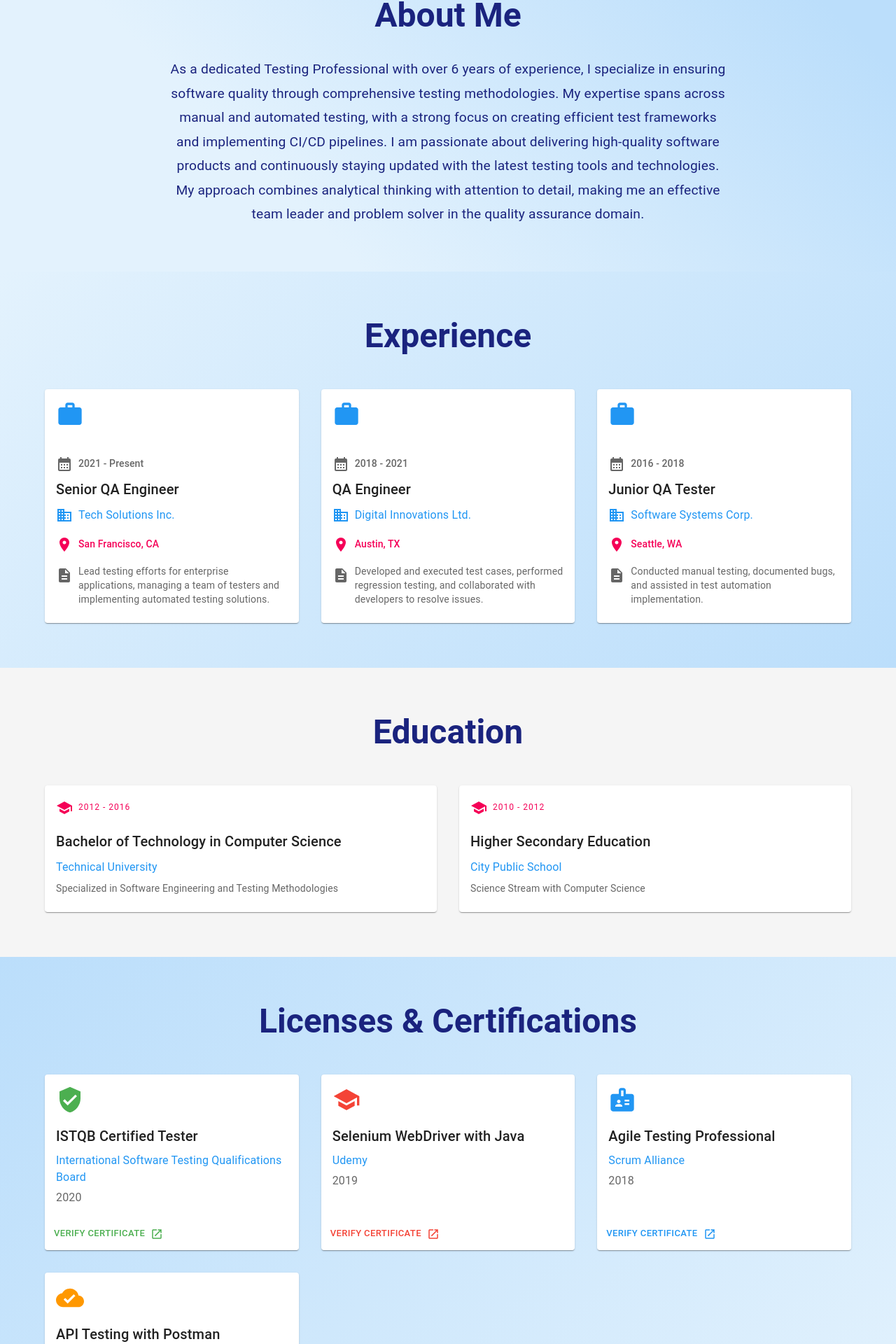
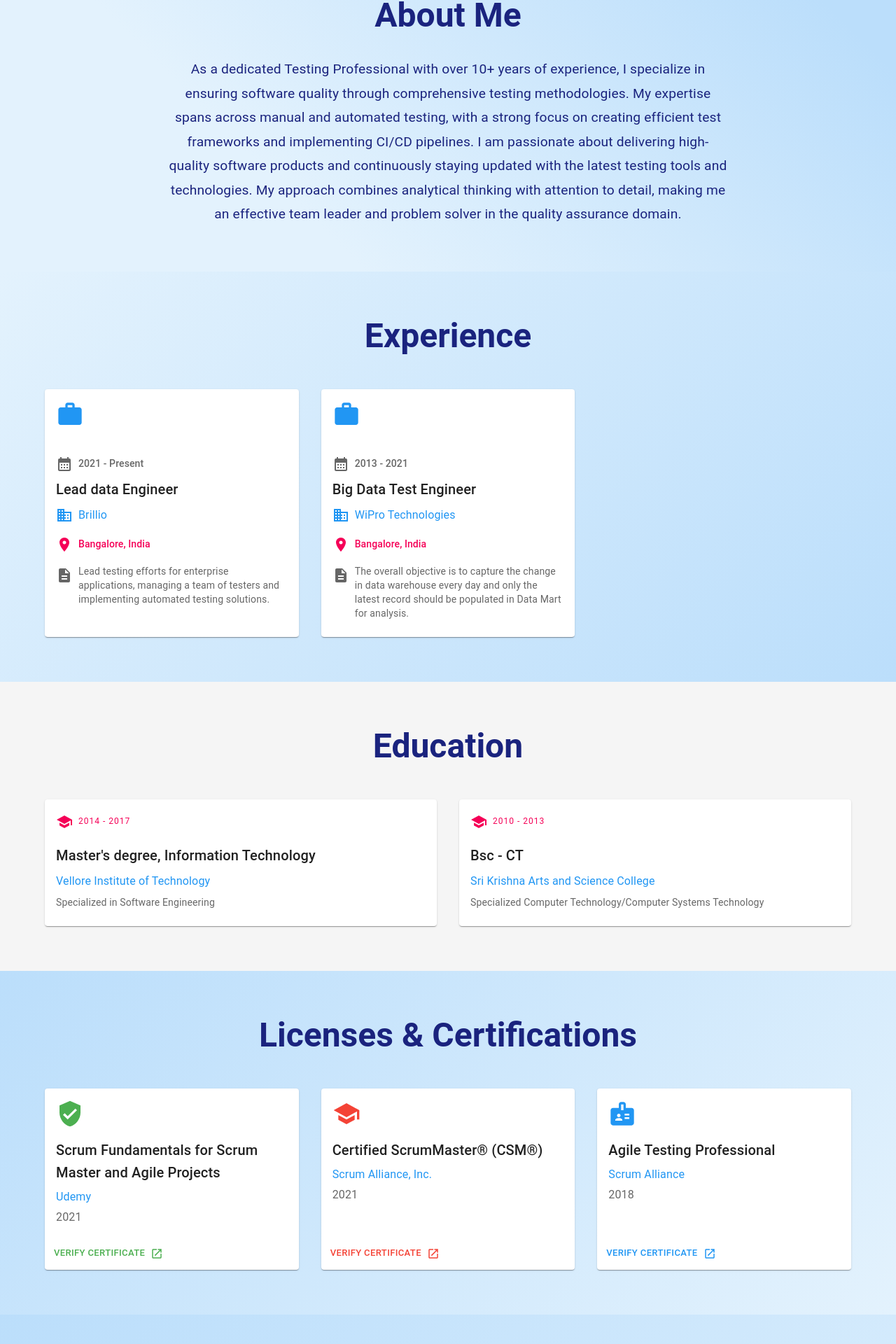
Before and after one commit to kanagu555/mano-portfolio, a Next.js app: page / in a window 1280 px wide. Shown: the part 870-2790 px from the top of the page at 70% size. Built offline with nearby package versions, Linux system fonts and the light colour scheme.

Commit message:
data changes

```diff
--- a/src/app/components/about.tsx
+++ b/src/app/components/about.tsx
@@ -1,10 +1,10 @@
-import Box from "@mui/material/Box"
-import Container from "@mui/material/Container"
-import Typography from "@mui/material/Typography"
-import { useTheme } from "@mui/material/styles"
+import Box from "@mui/material/Box";
+import Container from "@mui/material/Container";
+import Typography from "@mui/material/Typography";
+import { useTheme } from "@mui/material/styles";
 
 export default function About() {
-  const theme = useTheme()
+  const theme = useTheme();
 
   return (
     <Box
@@ -40,14 +40,17 @@ export default function About() {
             color: theme.palette.mode === "dark" ? "#e3f2fd" : "#1a237e",
           }}
         >
-          As a dedicated Testing Professional with over 6 years of experience, I specialize in ensuring software quality
-          through comprehensive testing methodologies. My expertise spans across manual and automated testing, with a
-          strong focus on creating efficient test frameworks and implementing CI/CD pipelines. I am passionate about
-          delivering high-quality software products and continuously staying updated with the latest testing tools and
-          technologies. My approach combines analytical thinking with attention to detail, making me an effective team
-          leader and problem solver in the quality assurance domain.
+          As a dedicated Testing Professional with over 10+ years of experience,
+          I specialize in ensuring software quality through comprehensive
+          testing methodologies. My expertise spans across manual and automated
+          testing, with a strong focus on creating efficient test frameworks and
+          implementing CI/CD pipelines. I am passionate about delivering
+          high-quality software products and continuously staying updated with
+          the latest testing tools and technologies. My approach combines
+          analytical thinking with attention to detail, making me an effective
+          team leader and problem solver in the quality assurance domain.
         </Typography>
       </Container>
     </Box>
-  )
+  );
 }
--- a/src/app/components/certifications.tsx
+++ b/src/app/components/certifications.tsx
@@ -1,30 +1,36 @@
-import Box from "@mui/material/Box"
-import Container from "@mui/material/Container"
-import Typography from "@mui/material/Typography"
-import Grid from "@mui/material/Grid"
-import Card from "@mui/material/Card"
-import CardContent from "@mui/material/CardContent"
-import CardActions from "@mui/material/CardActions"
-import Button from "@mui/material/Button"
-import { useTheme } from "@mui/material/styles"
-import { VerifiedUser, School, Badge, CloudDone, OpenInNew } from "@mui/icons-material"
+import Box from "@mui/material/Box";
+import Container from "@mui/material/Container";
+import Typography from "@mui/material/Typography";
+import Grid from "@mui/material/Grid";
+import Card from "@mui/material/Card";
+import CardContent from "@mui/material/CardContent";
+import CardActions from "@mui/material/CardActions";
+import Button from "@mui/material/Button";
+import { useTheme } from "@mui/material/styles";
+import {
+  VerifiedUser,
+  School,
+  Badge,
+  CloudDone,
+  OpenInNew,
+} from "@mui/icons-material";
 
 const certifications = [
   {
-    title: "ISTQB Certified Tester",
-    issuer: "International Software Testing Qualifications Board",
-    year: "2020",
+    title: "Scrum Fundamentals for Scrum Master and Agile Projects",
+    issuer: "Udemy",
+    year: "2021",
     icon: VerifiedUser,
     color: "#4caf50",
-    link: "https://www.istqb.org/verify",
+    link: "https://www.udemy.com/certificate/UC-3b121cf5-9dfa-45ca-8daa-289dbcf633d9/",
   },
   {
-    title: "Selenium WebDriver with Java",
-    issuer: "Udemy",
-    year: "2019",
+    title: "Certified ScrumMaster® (CSM®)",
+    issuer: "Scrum Alliance, Inc.",
+    year: "2021",
     icon: School,
     color: "#f44336",
-    link: "https://www.udemy.com/certificate/example",
+    link: "https://certification.scrumalliance.org/accounts/1291139-manoprabha/certifications/1499239-csm",
   },
   {
     title: "Agile Testing Professional",
@@ -34,18 +40,10 @@ const certifications = [
     color: "#2196f3",
     link: "https://www.scrumalliance.org/verify",
   },
-  {
-    title: "API Testing with Postman",
-    issuer: "Coursera",
-    year: "2021",
-    icon: CloudDone,
-    color: "#ff9800",
-    link: "https://www.coursera.org/verify",
-  },
-]
+];
 
 export default function Certifications() {
-  const theme = useTheme()
+  const theme = useTheme();
 
   return (
     <Box
@@ -72,7 +70,7 @@ export default function Certifications() {
         </Typography>
         <Grid container spacing={4}>
           {certifications.map((cert, index) => {
-            const IconComponent = cert.icon
+            const IconComponent = cert.icon;
             return (
               <Grid item xs={12} sm={6} md={4} key={index}>
                 <Card
@@ -134,10 +132,10 @@ export default function Certifications() {
                   </CardActions>
                 </Card>
               </Grid>
-            )
+            );
           })}
         </Grid>
       </Container>
     </Box>
-  )
+  );
 }
--- a/src/app/components/education.tsx
+++ b/src/app/components/education.tsx
@@ -9,16 +9,16 @@ import { School } from "@mui/icons-material"
 
 const education = [
   {
-    degree: "Bachelor of Technology in Computer Science",
-    school: "Technical University",
-    period: "2012 - 2016",
-    description: "Specialized in Software Engineering and Testing Methodologies",
+    degree: "Master's degree, Information Technology",
+    school: "Vellore Institute of Technology",
+    period: "2014 - 2017",
+    description: "Specialized in Software Engineering",
   },
   {
-    degree: "Higher Secondary Education",
-    school: "City Public School",
-    period: "2010 - 2012",
-    description: "Science Stream with Computer Science",
+    degree: "Bsc - CT",
+    school: "Sri Krishna Arts and Science College",
+    period: "2010 - 2013",
+    description: "Specialized Computer Technology/Computer Systems Technology",
   },
 ]
 
--- a/src/app/components/experience.tsx
+++ b/src/app/components/experience.tsx
@@ -1,22 +1,29 @@
-"use client"
+"use client";
 
-import { useState } from "react"
-import Box from "@mui/material/Box"
-import Container from "@mui/material/Container"
-import Typography from "@mui/material/Typography"
-import Grid from "@mui/material/Grid"
-import Card from "@mui/material/Card"
-import CardContent from "@mui/material/CardContent"
-import { useTheme } from "@mui/material/styles"
-import { Work, CalendarMonth, Business, Description, LocationOn, Close } from "@mui/icons-material"
-import Modal from "@mui/material/Modal"
-import IconButton from "@mui/material/IconButton"
+import { useState } from "react";
+import Box from "@mui/material/Box";
+import Container from "@mui/material/Container";
+import Typography from "@mui/material/Typography";
+import Grid from "@mui/material/Grid";
+import Card from "@mui/material/Card";
+import CardContent from "@mui/material/CardContent";
+import { useTheme } from "@mui/material/styles";
+import {
+  Work,
+  CalendarMonth,
+  Business,
+  Description,
+  LocationOn,
+  Close,
+} from "@mui/icons-material";
+import Modal from "@mui/material/Modal";
+import IconButton from "@mui/material/IconButton";
 
 const experiences = [
   {
-    title: "Senior QA Engineer",
-    company: "Tech Solutions Inc.",
-    location: "San Francisco, CA",
+    title: "Lead data Engineer",
+    company: "Brillio",
+    location: "Bangalore, India",
     period: "2021 - Present",
     description:
       "Lead testing efforts for enterprise applications, managing a team of testers and implementing automated testing solutions.",
@@ -32,45 +39,30 @@ const experiences = [
     • Conducted regular team training sessions`,
   },
   {
-    title: "QA Engineer",
-    company: "Digital Innovations Ltd.",
-    location: "Austin, TX",
-    period: "2018 - 2021",
+    title: " Big Data Test Engineer",
+    company: "WiPro Technologies",
+    location: "Bangalore, India",
+    period: "2013 - 2021",
     description:
-      "Developed and executed test cases, performed regression testing, and collaborated with developers to resolve issues.",
-    detailedDescription: `• Created and maintained test plans and test cases
-    • Executed manual and automated tests
-    • Performed regression testing for each release
-    • Collaborated with developers for bug fixes
-    • Implemented mobile testing strategy
-    • Conducted security testing
-    • Managed test data and test environments
-    • Participated in Agile ceremonies
-    • Created test metrics and reports
-    • Improved test coverage by 25%`,
+      "The overall objective is to capture the change in data warehouse every day and only the latest record should be populated in Data Mart for analysis.",
+    detailedDescription: `• Attending data requirements meeting, analysed the business logic and rules for every use case.
+• Validating HDFS source files from SAP system and creating HQL queries for Small/Medium, Cluster and large table patterns.
+• Creating JSON files to implement the business transformations, generating the HQL queries and execute Python script to create Hive/Impala tables and views.
+• Validating the E2E file with ingested Hive/Impala table data based on full load and daily delta load.
+• Creating test cases, results and validation sheet, performed test result walk-through meeting with use case team for approval to production migration.
+• Creating workflows and scheduled jobs through Oozie.
+• Modified Python code templates for openhub template tables and created HQL queries for Hive table creation.
+• Ingesting data on Development, Build and Test regions with Jenkins job.
+• Created production deployment jobs in Jenkins and monitoring is done through Oozie scheduler.
+• Worked on analysis of critical data issue tickets raised by Use case team and provided solution.`,
   },
-  {
-    title: "Junior QA Tester",
-    company: "Software Systems Corp.",
-    location: "Seattle, WA",
-    period: "2016 - 2018",
-    description: "Conducted manual testing, documented bugs, and assisted in test automation implementation.",
-    detailedDescription: `• Executed manual test cases
-    • Documented and tracked bugs using JIRA
-    • Assisted in test automation implementation
-    • Performed smoke and sanity testing
-    • Participated in daily stand-ups
-    • Created test documentation
-    • Conducted cross-browser testing
-    • Learned and implemented basic automation
-    • Collaborated with team members
-    • Maintained test environments`,
-  },
-]
+];
 
 export default function Experience() {
-  const theme = useTheme()
-  const [selectedExp, setSelectedExp] = useState<(typeof experiences)[0] | null>(null)
+  const theme = useTheme();
+  const [selectedExp, setSelectedExp] = useState<
+    (typeof experiences)[0] | null
+  >(null);
 
   return (
     <Box
@@ -145,7 +137,9 @@ export default function Experience() {
                     </Typography>
                   </Box>
                   <Box sx={{ display: "flex", alignItems: "flex-start" }}>
-                    <Description sx={{ mr: 1, mt: 0.5, color: "text.secondary" }} />
+                    <Description
+                      sx={{ mr: 1, mt: 0.5, color: "text.secondary" }}
+                    />
                     <Typography variant="body2" color="text.secondary">
                       {experience.description}
                     </Typography>
@@ -156,7 +150,11 @@ export default function Experience() {
           ))}
         </Grid>
 
-        <Modal open={!!selectedExp} onClose={() => setSelectedExp(null)} aria-labelledby="experience-modal">
+        <Modal
+          open={!!selectedExp}
+          onClose={() => setSelectedExp(null)}
+          aria-labelledby="experience-modal"
+        >
           <Box
             sx={{
               position: "absolute",
@@ -174,11 +172,20 @@ export default function Experience() {
           >
             {selectedExp && (
               <>
-                <Box sx={{ display: "flex", justifyContent: "space-between", mb: 3 }}>
+                <Box
+                  sx={{
+                    display: "flex",
+                    justifyContent: "space-between",
+                    mb: 3,
+                  }}
+                >
                   <Typography variant="h4" component="h2">
                     {selectedExp.title}
                   </Typography>
-                  <IconButton onClick={() => setSelectedExp(null)} sx={{ color: "text.secondary" }}>
+                  <IconButton
+                    onClick={() => setSelectedExp(null)}
+                    sx={{ color: "text.secondary" }}
+                  >
                     <Close />
                   </IconButton>
                 </Box>
@@ -209,5 +216,5 @@ export default function Experience() {
         </Modal>
       </Container>
     </Box>
-  )
+  );
 }
--- a/src/app/components/hero.tsx
+++ b/src/app/components/hero.tsx
@@ -1,23 +1,29 @@
-"use client"
+"use client";
 
-import Box from "@mui/material/Box"
-import Container from "@mui/material/Container"
-import Typography from "@mui/material/Typography"
-import { useTheme } from "@mui/material/styles"
-import Avatar from "@mui/material/Avatar"
-import Stack from "@mui/material/Stack"
-import { GitHub, LinkedIn, Email, LocationOn, Download } from "@mui/icons-material"
-import IconButton from "@mui/material/IconButton"
-import Tooltip from "@mui/material/Tooltip"
+import Box from "@mui/material/Box";
+import Container from "@mui/material/Container";
+import Typography from "@mui/material/Typography";
+import { useTheme } from "@mui/material/styles";
+import Avatar from "@mui/material/Avatar";
+import Stack from "@mui/material/Stack";
+import {
+  GitHub,
+  LinkedIn,
+  Email,
+  LocationOn,
+  Download,
+} from "@mui/icons-material";
+import IconButton from "@mui/material/IconButton";
+import Tooltip from "@mui/material/Tooltip";
 
 export default function Hero() {
-  const theme = useTheme()
+  const theme = useTheme();
 
   const handleDownloadResume = () => {
     // Replace with your actual resume file URL
-    const resumeUrl = "/ManoPrabha_K_Resume.pdf"
-    window.open(resumeUrl, "_blank")
-  }
+    const resumeUrl = "/ManoPrabha_K_Resume.pdf";
+    window.open(resumeUrl, "_blank");
+  };
 
   return (
     <Box
@@ -37,7 +43,8 @@ export default function Hero() {
           left: 0,
           right: 0,
           bottom: 0,
-          background: "radial-gradient(circle at center, transparent 0%, rgba(0,0,0,0.1) 100%)",
+          background:
+            "radial-gradient(circle at center, transparent 0%, rgba(0,0,0,0.1) 100%)",
         },
       }}
     >
@@ -61,7 +68,7 @@ export default function Hero() {
           >
             <Avatar
               alt="ManoPrabha K"
-              src="/placeholder.svg"
+              src="https://i.postimg.cc/3JpthPp5/mano.jpg"
               sx={{
                 width: { xs: 200, md: 250 },
                 height: { xs: 200, md: 250 },
@@ -104,8 +111,8 @@ export default function Hero() {
               opacity: 0.9,
             }}
           >
-            Dedicated QA Engineer with expertise in manual and automated testing, ensuring software quality and
-            reliability.
+            Dedicated QA Engineer with expertise in manual and automated
+            testing, ensuring software quality and reliability.
           </Typography>
           <Stack direction="row" spacing={2} sx={{ mt: 4 }}>
             <Tooltip title="GitHub Profile">
@@ -125,6 +132,12 @@ export default function Hero() {
               <IconButton
                 color="primary"
                 size="large"
+                onClick={() =>
+                  window.open(
+                    "https://www.linkedin.com/in/manoprabha-k-7b3a4320a/",
+                    "_blank"
+                  )
+                }
                 sx={{
                   bgcolor: "background.paper",
                   "&:hover": { transform: "translateY(-3px)" },
@@ -152,6 +165,9 @@ export default function Hero() {
               <IconButton
                 color="primary"
                 size="large"
+                onClick={() =>
+                  window.open("mailto:inboxmano93@gmail.com", "_blank")
+                }
                 sx={{
                   bgcolor: "background.paper",
                   "&:hover": { transform: "translateY(-3px)" },
@@ -165,6 +181,7 @@ export default function Hero() {
               <IconButton
                 color="primary"
                 size="large"
+                // onClick={() => window.open("https://goo.gl/maps/2JQ3tRZq7E3k2ZzP7", "_blank")}
                 sx={{
                   bgcolor: "background.paper",
                   "&:hover": { transform: "translateY(-3px)" },
@@ -178,5 +195,5 @@ export default function Hero() {
         </Stack>
       </Container>
     </Box>
-  )
+  );
 }
--- a/src/app/components/skills.tsx
+++ b/src/app/components/skills.tsx
@@ -89,11 +89,6 @@ const skills = [
     color: "#009688",
   },
   {
-    name: "Test Frameworks",
-    icon: Build,
-    color: "#ff5722",
-  },
-  {
     name: "Cross-platform Testing",
     icon: Devices,
     color: "#8bc34a",
```
